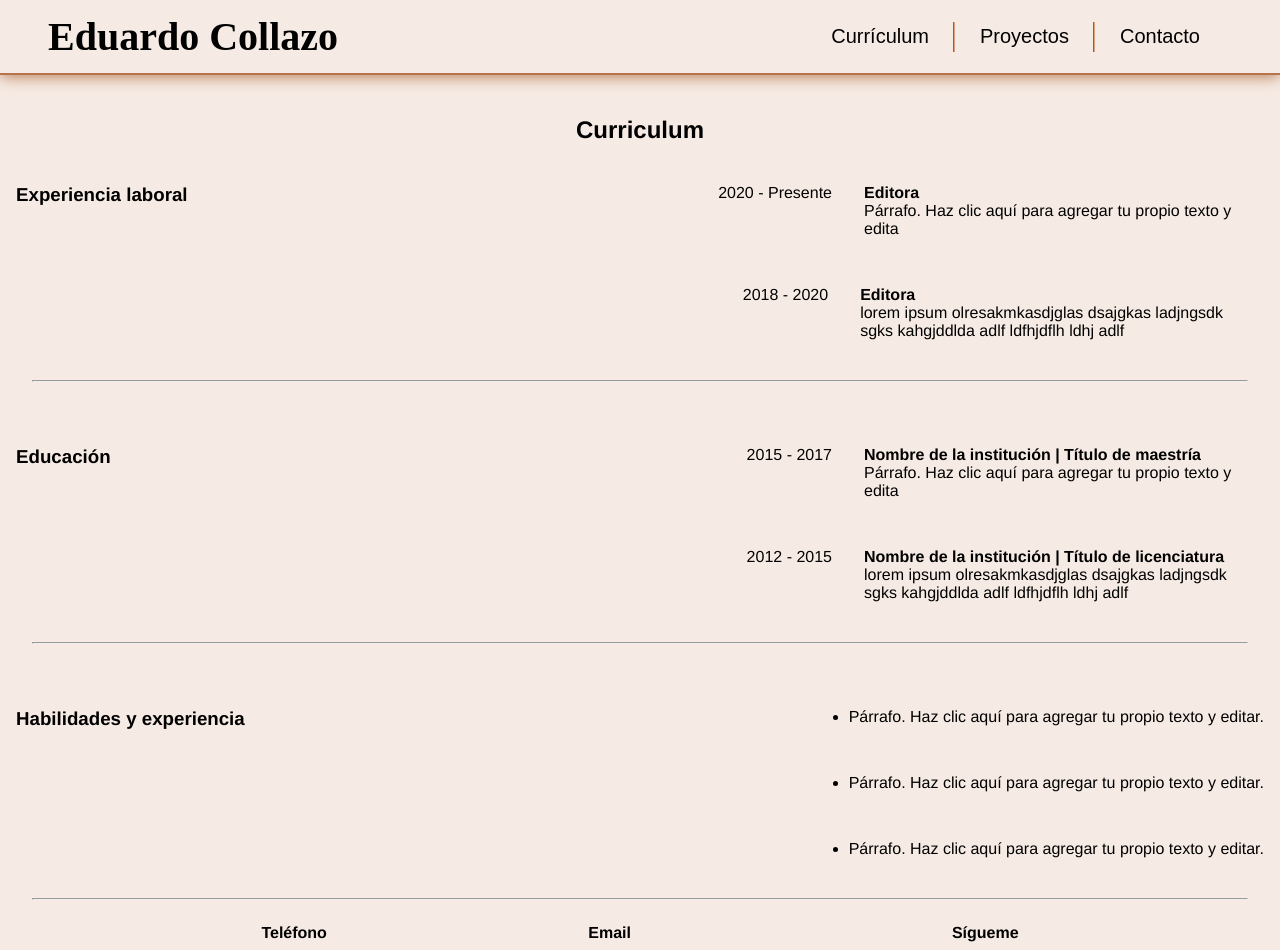
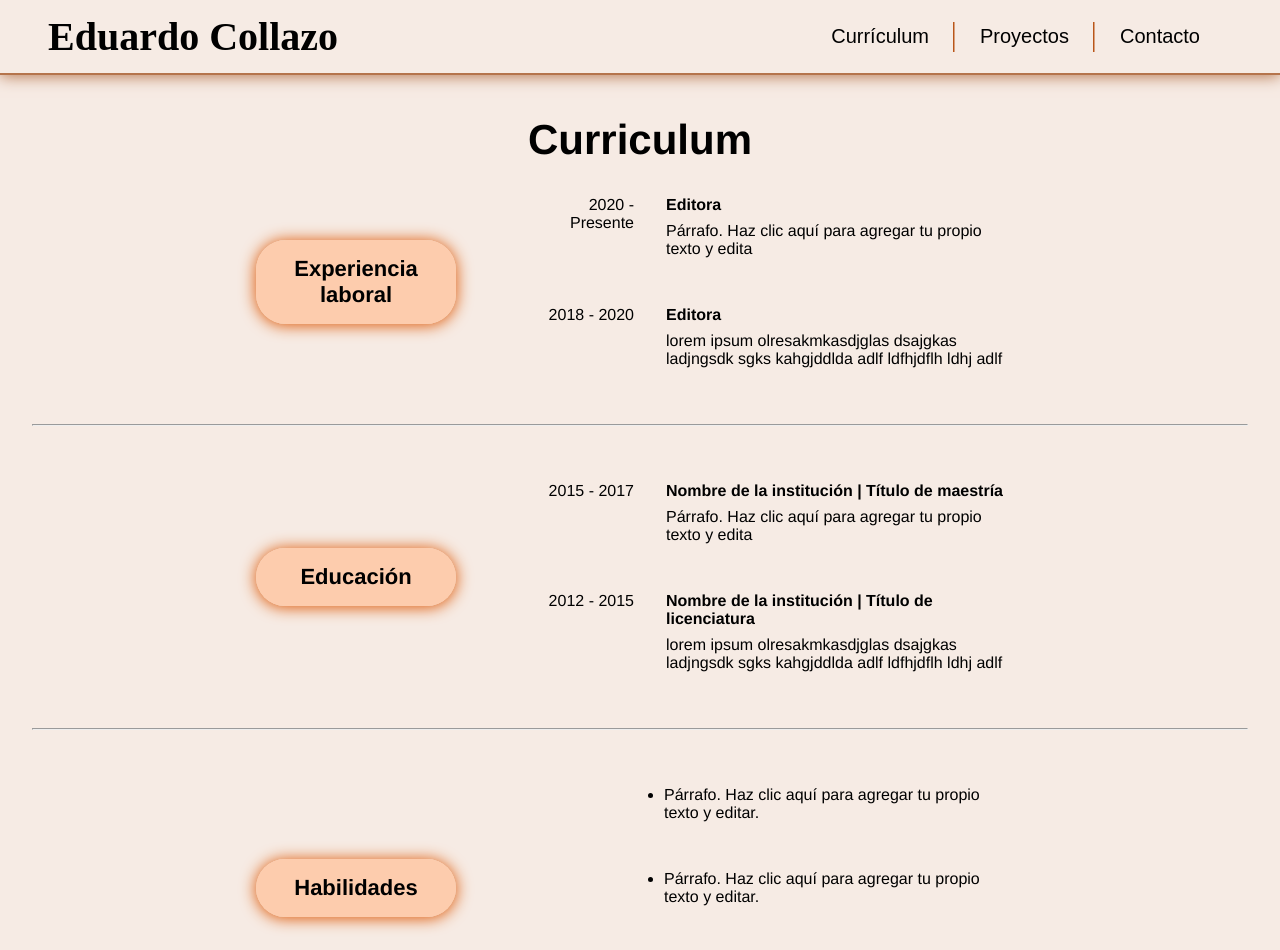
Before and after one commit to ecollazodominguez/edufolio, a React (Create React App) app: page /curriculum in a window 1280 px wide. Shown: the top 950 px of the page. Built offline with nearby package versions, Linux system fonts and the light colour scheme; a web font is replaced by a local one.

Commit message:
Finished Curriculum CSS

```diff
--- a/src/App.css
+++ b/src/App.css
@@ -24,6 +24,12 @@ main {
 main.main-curriculum h2 {
   text-align: center;
 }
+main.main-curriculum {
+  align-items: center;
+}
+main.main-curriculum h2 {
+  font-size: 34px;
+}
 
 hr {
   width: 95%;
@@ -34,3 +40,9 @@ a {
   text-decoration: none;
   color: black;
 }
+
+@media (min-width: 1024px) {
+  main.main-curriculum h2 {
+    font-size: 42px;
+  }
+}
--- a/src/components/ExperienceSection.css
+++ b/src/components/ExperienceSection.css
@@ -1,25 +1,30 @@
-/* fix on mobile */
-
 section.experience {
   display: flex;
-  justify-content: space-between;
-  gap: 2rem;
-  margin: 1rem;
-  margin-top: 2.5rem;
-  flex: 1;
+  flex-direction: column;
+  align-items: center;
 }
 
 section.experience h3 {
-  min-width: 100px;
-  overflow: hidden;
+  margin: 2rem auto;
+  text-align: center;
+  width: 90%;
+  max-width: 500px;
+  padding: 0.2rem;
+  background-color: rgb(255 195 157 / 77%);
+  box-shadow: 0 1px 15px 1px rgb(223, 96, 18);
+  border-radius: 5px;
+}
+
+main section.experience:nth-of-type(2) h3 {
+  margin-top: 0;
 }
 
 ul.experience-content {
   display: flex;
   flex-direction: column;
   gap: 3rem;
-  overflow: hidden;
-  /* Maybe set wordbreak? */
+  width: 90%;
+  max-width: 450px;
 }
 
 li.experience-content {
@@ -28,13 +33,44 @@ li.experience-content {
 }
 li.experience-content > p {
   min-width: 110px;
-  overflow: hidden;
   text-align: right;
 }
 
 article.experience-description {
-  max-width: 400px;
+  display: flex;
+  flex-direction: column;
+  gap: 0.5rem;
 }
+
+article.experience-description h4,
 article.experience-description p {
-  padding-right: 0.5rem;
+  margin-right: 0.5rem;
 }
+
+@media (min-width: 1024px) {
+  section.experience {
+    display: flex;
+    flex-direction: row;
+    justify-content: space-between;
+    gap: 2rem;
+    margin: 2rem 0;
+    width: 60%;
+  }
+
+  section.experience h3 {
+    margin: 0;
+    max-width: 200px;
+    padding: 1rem;
+    border-radius: 30px;
+    font-size: 22px;
+  }
+
+  ul.experience-content {
+    max-width: 500px;
+  }
+}
+@media (min-width: 1930px) {
+  ul.experience-content {
+    max-width: 600px;
+  }
+}
--- a/src/components/ExperienceSection.js
+++ b/src/components/ExperienceSection.js
@@ -7,7 +7,7 @@ export const ExperienceSection = ({ title, content }) => {
       <ul className="experience-content">
         {content.map((data) => {
           return (
-            <li className="experience-content">
+            <li className="experience-content" key={data.title}>
               <p>{data.date}</p>
               <article className="experience-description">
                 <h4>{data.title}</h4>
--- a/src/components/Footer.css
+++ b/src/components/Footer.css
@@ -2,6 +2,7 @@ footer.index {
   display: flex;
   justify-content: space-evenly;
   margin-bottom: 1rem;
+  align-self: stretch;
 }
 footer article h4 {
   margin-bottom: 0.5rem;
--- a/src/components/SkillsSection.css
+++ b/src/components/SkillsSection.css
@@ -1,22 +1,57 @@
 section.skills {
   display: flex;
-  justify-content: space-between;
-  gap: 10rem;
-  margin: 1rem;
-  margin-top: 2.5rem;
-  flex: 2;
+  flex-direction: column;
+  align-items: center;
 }
+
 section.skills h3 {
-  min-width: 100px;
+  margin: 0 auto 2rem auto;
+  width: 90%;
+  max-width: 500px;
+  text-align: center;
+  padding: 0.2rem;
+  background-color: rgb(255 195 157 / 77%);
+  box-shadow: 0 1px 15px 1px rgb(223, 96, 18);
 }
 
 ul.skills-content {
   display: flex;
   flex-direction: column;
   gap: 3rem;
+  margin: 0 1rem 0 3rem;
+  width: 90%;
+  max-width: 400px;
 }
 
 li.skills-content {
   min-width: 110px;
   list-style-type: disc;
 }
+
+@media (min-width: 1024px) {
+  section.skills {
+    display: flex;
+    flex-direction: row;
+    justify-content: space-between;
+    margin-top: 2rem;
+    width: 60%;
+    gap: 10rem;
+  }
+  section.skills h3 {
+    margin: 0;
+    max-width: 200px;
+    padding: 1rem;
+    border-radius: 30px;
+    font-size: 22px;
+  }
+
+  ul.skills-content {
+    max-width: 350px;
+  }
+}
+
+@media (min-width: 1930px) {
+  ul.skills-content {
+    max-width: 450px;
+  }
+}
--- a/src/components/SkillsSection.js
+++ b/src/components/SkillsSection.js
@@ -6,7 +6,11 @@ export const SkillsSection = ({ title, content }) => {
       <h3>{title}</h3>
       <ul className="skills-content">
         {content.map((data) => {
-          return <li className="skills-content">{data.skill}</li>;
+          return (
+            <li className="skills-content" key={data.skill}>
+              {data.skill}
+            </li>
+          );
         })}
       </ul>
     </section>
--- a/src/pages/Curriculum.js
+++ b/src/pages/Curriculum.js
@@ -44,7 +44,7 @@ export const Curriculum = () => {
       <hr />
       <ExperienceSection title="Educación" content={testData2} />
       <hr />
-      <SkillsSection title="Habilidades y experiencia" content={testData3} />
+      <SkillsSection title="Habilidades" content={testData3} />
       <hr />
       <Footer />
     </main>
```
